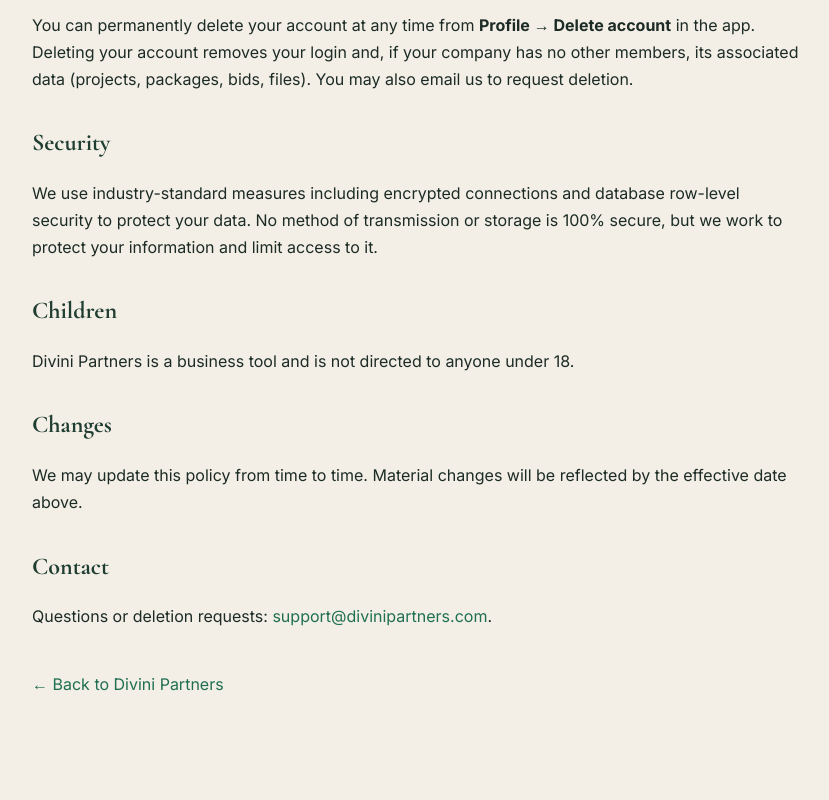
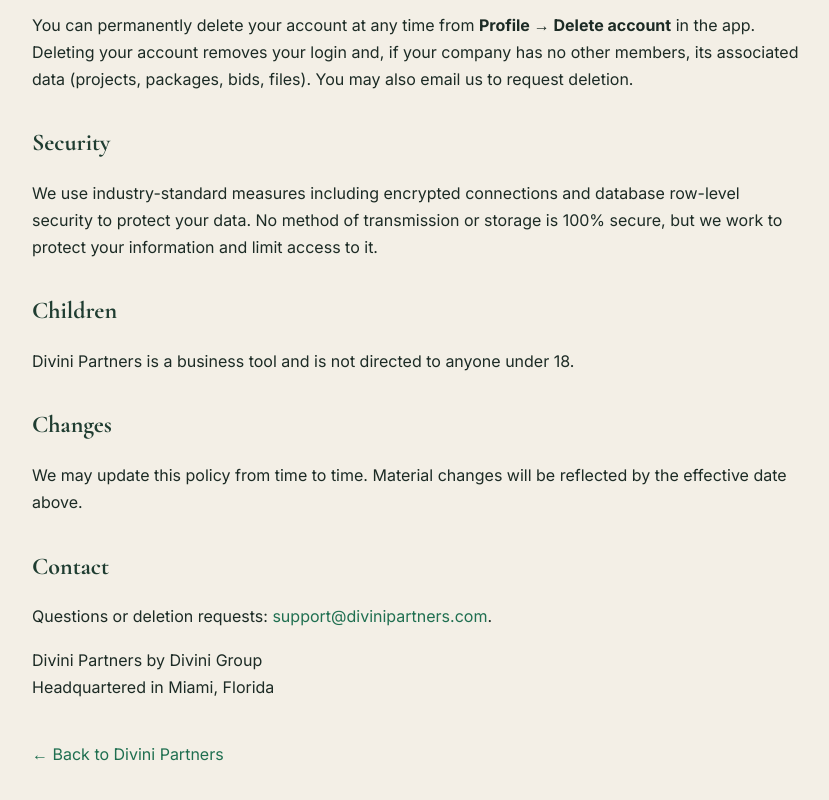
Before and after one commit to adagentpc-del/divinipartner, a React (Vite) app: page /privacy in a window 1280 px wide. Shown: the part 1610-2410 px from the top of the page, without its empty margins (222-1051 px from the left). Before the commit the page ends 2388 px from the top, so only its background shows below. Built offline with nearby package versions, Linux system fonts and the light colour scheme; no server answers.

Commit message:
Legal pages: show "Headquartered in Miami, Florida" (no street address)

```diff
--- a/src/pages/Privacy.tsx
+++ b/src/pages/Privacy.tsx
@@ -86,6 +86,10 @@
       <p>
         Questions or deletion requests: <a href="mailto:support@divinipartners.com" style={{ color: '#1f6f50' }}>support@divinipartners.com</a>.
       </p>
+      <p>
+        Divini Partners by Divini Group<br />
+        Headquartered in Miami, Florida
+      </p>
 
       <div style={{ marginTop: 40 }}>
         <Link to="/" style={{ color: '#1f6f50' }}>← Back to Divini Partners</Link>
--- a/src/pages/Terms.tsx
+++ b/src/pages/Terms.tsx
@@ -172,6 +172,10 @@
       <p>
         Questions about these Terms: <a href="mailto:support@divinipartners.com" style={{ color: '#1f6f50' }}>support@divinipartners.com</a>.
       </p>
+      <p>
+        Divini Partners by Divini Group<br />
+        Headquartered in Miami, Florida
+      </p>
 
       <div style={{ marginTop: 40 }}>
         <Link to="/" style={{ color: '#1f6f50' }}>← Back to Divini Partners</Link>
```
